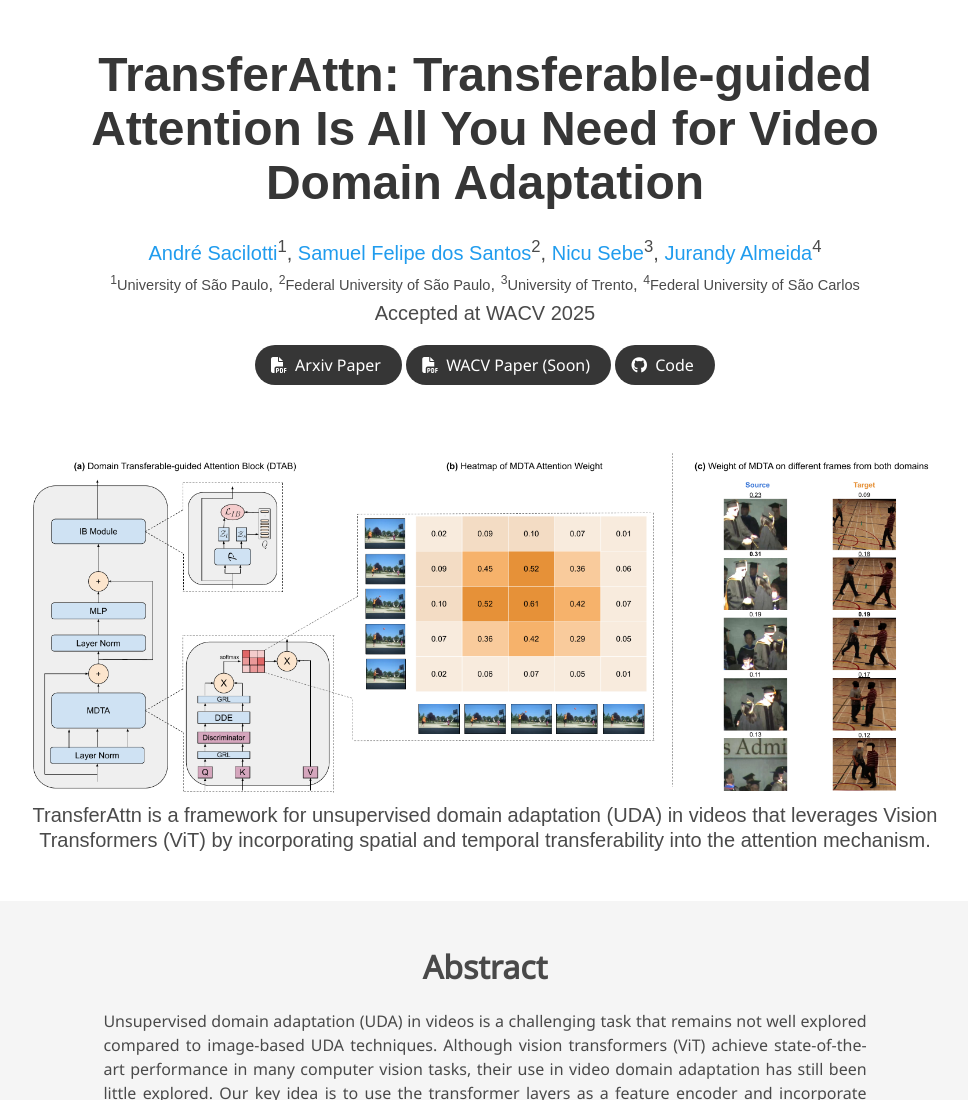
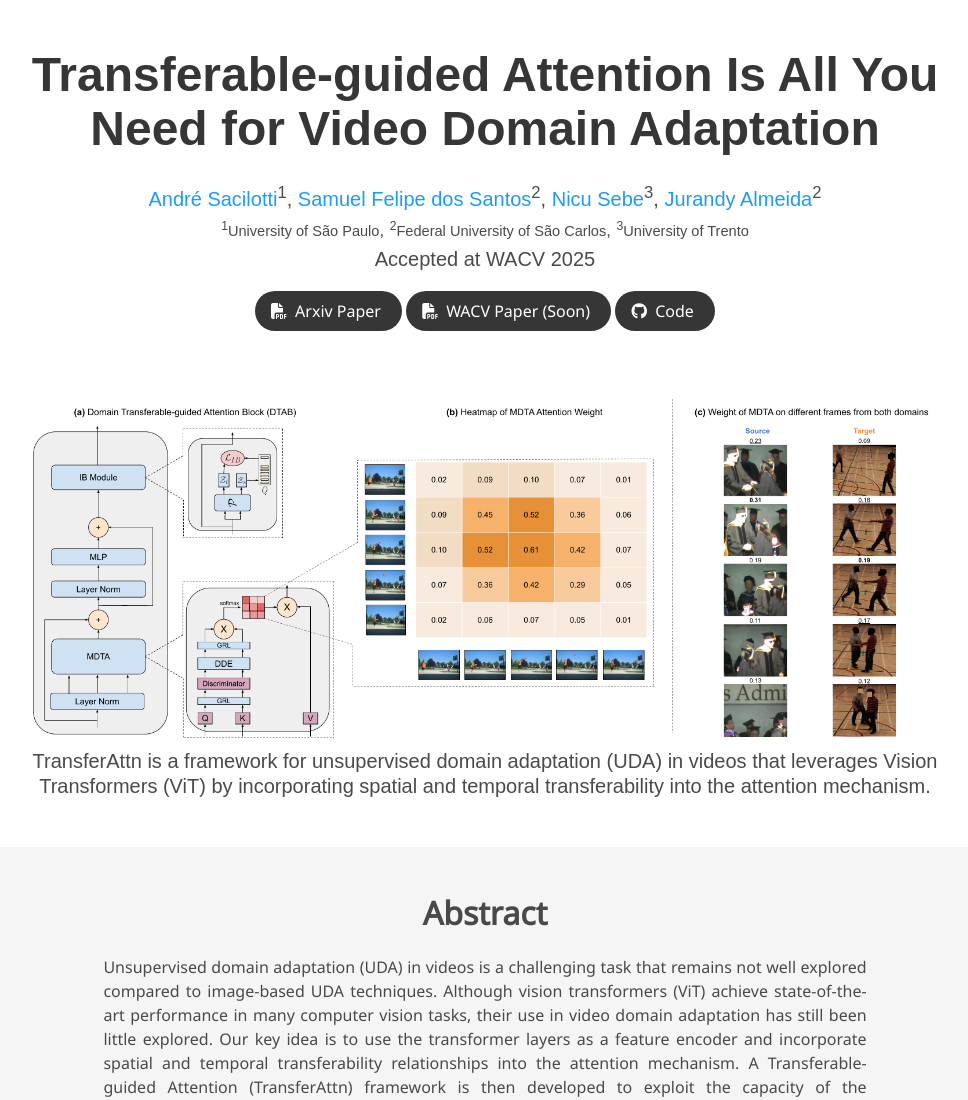
Before and after one commit to Andre-Sacilotti/transferattn-project-page, a plain HTML site: page index.html in a window 1280 px wide. Shown: the top 1100 px of the page, without its empty margins (155-1123 px from the left). Drawn offline with nearby package versions, Linux system fonts and the light colour scheme; some icons are missing; a web font is replaced by a local one.

Commit message:
chore: changes on header

```diff
--- a/index.html
+++ b/index.html
@@ -40,7 +40,7 @@
         <div class="columns is-centered">
           <div class="column has-text-centered">
 
-            <h1 class="title is-1 publication-title">TransferAttn: Transferable-guided Attention Is All You Need for Video Domain Adaptation</h1>
+            <h1 class="title is-1 publication-title">Transferable-guided Attention Is All You Need for Video Domain Adaptation</h1>
             <div class="is-size-5 publication-authors">
               <!-- Paper authors -->
               <span class="author-block">
@@ -51,16 +51,15 @@
                     <a href="https://scholar.google.com/citations?user=stFCYOAAAAAJ&hl" target="_blank">Nicu Sebe</a><sup>3</sup>,
                   </span>
                   <span class="author-block">
-                    <a href="https://scholar.google.com/citations?user=VSc_vDMAAAAJ&hl" target="_blank">Jurandy Almeida</a><sup>4</sup>
+                    <a href="https://scholar.google.com/citations?user=VSc_vDMAAAAJ&hl" target="_blank">Jurandy Almeida</a><sup>2</sup>
                   </span>
                   </div>
 
                   <div class="is-size-5 publication-authors">
 
                     <span class="eql-cntrb"><small><sup>1</sup>University of São Paulo</small>,</span>
-                    <span class="eql-cntrb"><small><sup>2</sup>Federal University of São Paulo</small>,</span>
-                    <span class="eql-cntrb"><small><sup>3</sup>University of Trento</small>,</span>
-                    <span class="eql-cntrb"><small><sup>4</sup>Federal University of São Carlos</small></span><br>
+                    <span class="eql-cntrb"><small><sup>2</sup>Federal University of São Carlos</small>,</span>
+                    <span class="eql-cntrb"><small><sup>3</sup>University of Trento</small></span><br>
                     <span class="author-block">Accepted at WACV 2025</span>
                   </div>
 
```
